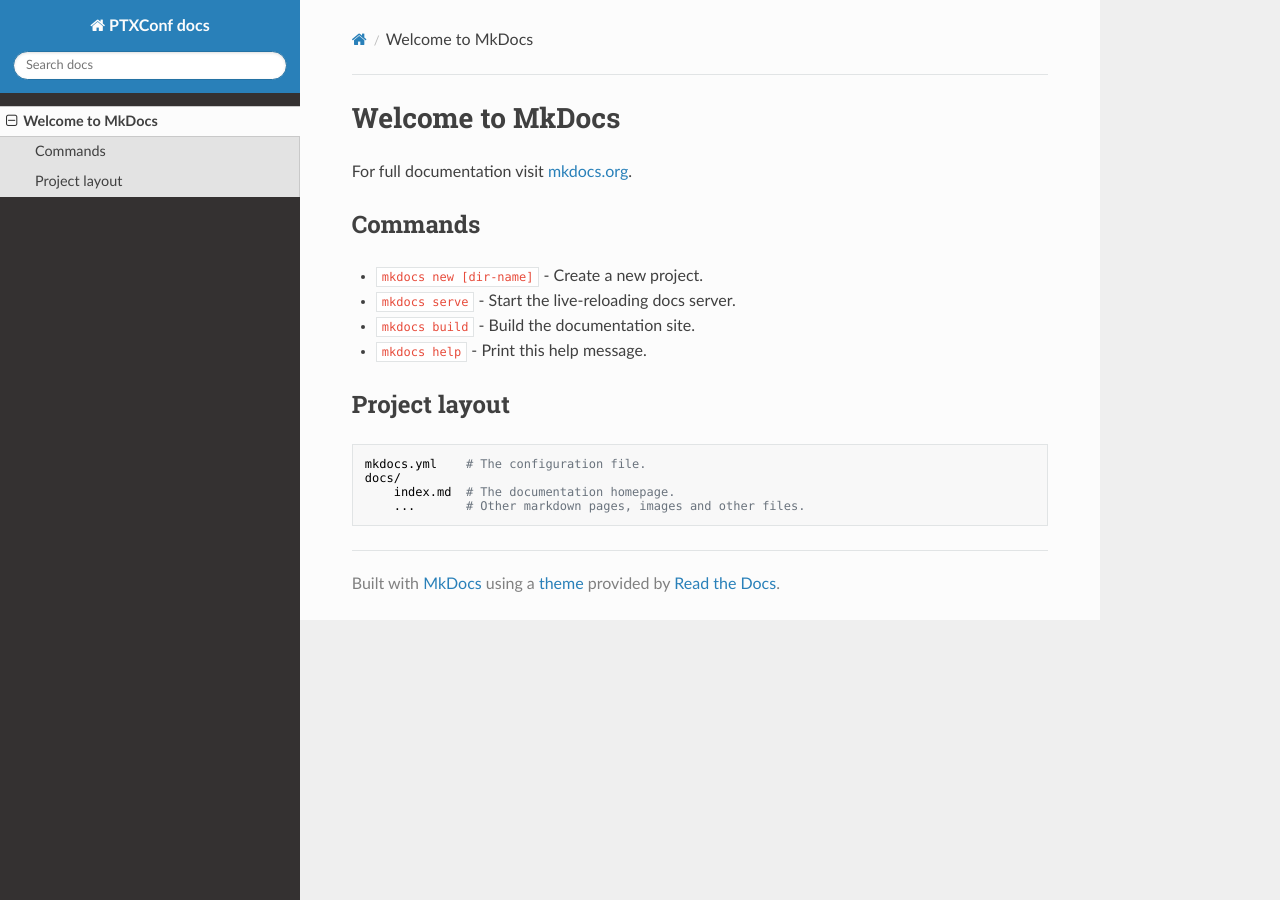
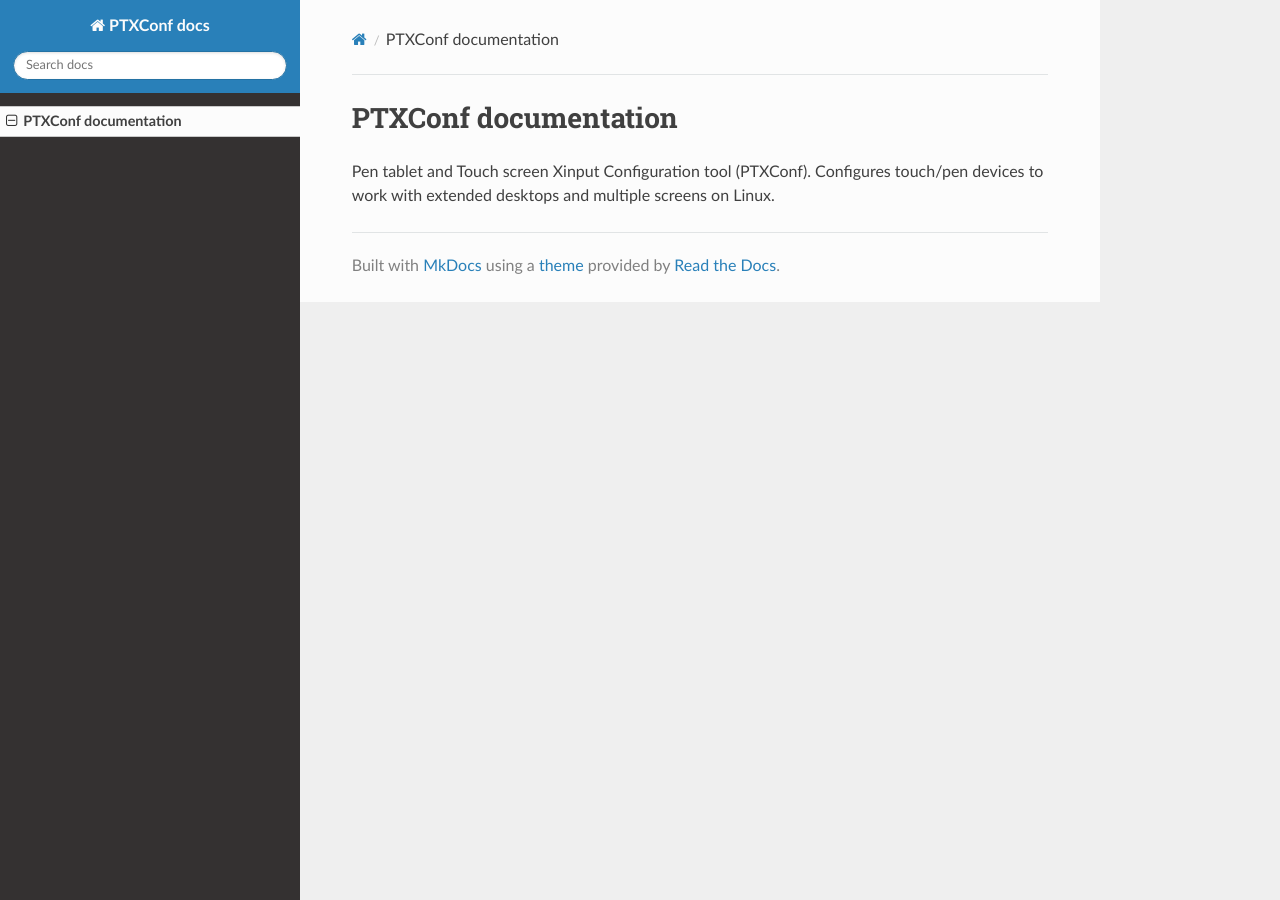
Before and after one commit to wenhsinjen/ptxconf, an MkDocs documentation site: the page built from documentation/docs/index.md, in a window 1280 px wide. Built offline with MkDocs 1.6.1, drawn with Linux system fonts in a browser that asks for light colours; nearby versions of some CDN libraries.

Commit message:
docs texts
docs texts updated

```diff
--- a/documentation/docs/index.md
+++ b/documentation/docs/index.md
@@ -1,17 +1,4 @@
-# Welcome to MkDocs
+# PTXConf documentation
 
-For full documentation visit [mkdocs.org](http://mkdocs.org).
-
-## Commands
-
-* `mkdocs new [dir-name]` - Create a new project.
-* `mkdocs serve` - Start the live-reloading docs server.
-* `mkdocs build` - Build the documentation site.
-* `mkdocs help` - Print this help message.
-
-## Project layout
-
-    mkdocs.yml    # The configuration file.
-    docs/
-        index.md  # The documentation homepage.
-        ...       # Other markdown pages, images and other files.
+Pen tablet and Touch screen Xinput Configuration tool (PTXConf).
+Configures touch/pen devices to work with extended desktops and multiple screens on Linux.
```
